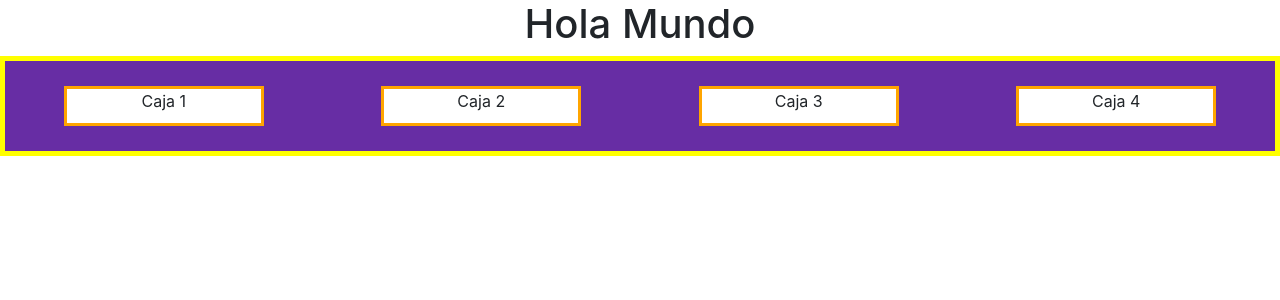
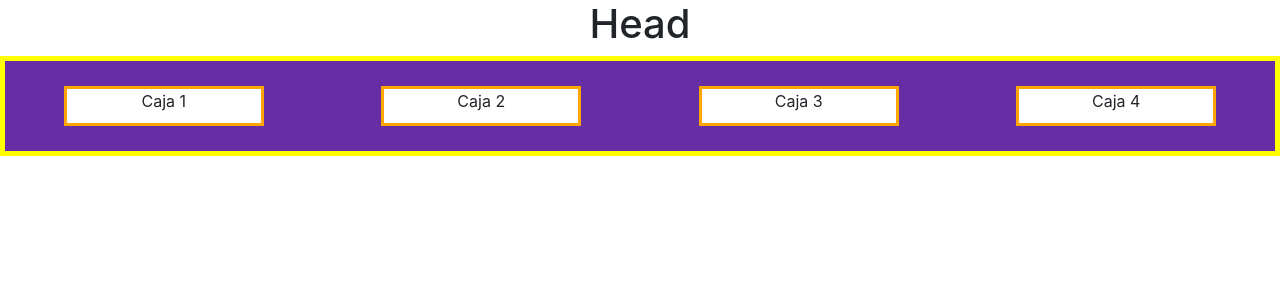
Before and after one commit to pmz10/Granariums, a React (Create React App) app in the folder demo-granarium/: page / in a window 1280 px wide. Shown: the top 300 px of the page. Built offline with nearby package versions, Linux system fonts and the light colour scheme.

Commit message:
guardo paqueterias

```diff
--- a/demo-granarium/src/App.js
+++ b/demo-granarium/src/App.js
@@ -3,7 +3,7 @@
 function App() {
   return (
     <div className="container-can">
-      <h1 className="text-center">Hola Mundo</h1>
+      <h1 className="text-center">Head                                 </h1>
       <div style={myStyles.boxStyles}>
         <div
           style={{
```
Also changed, not shown: 1 other file (tests, documents, lock files or other folders).
